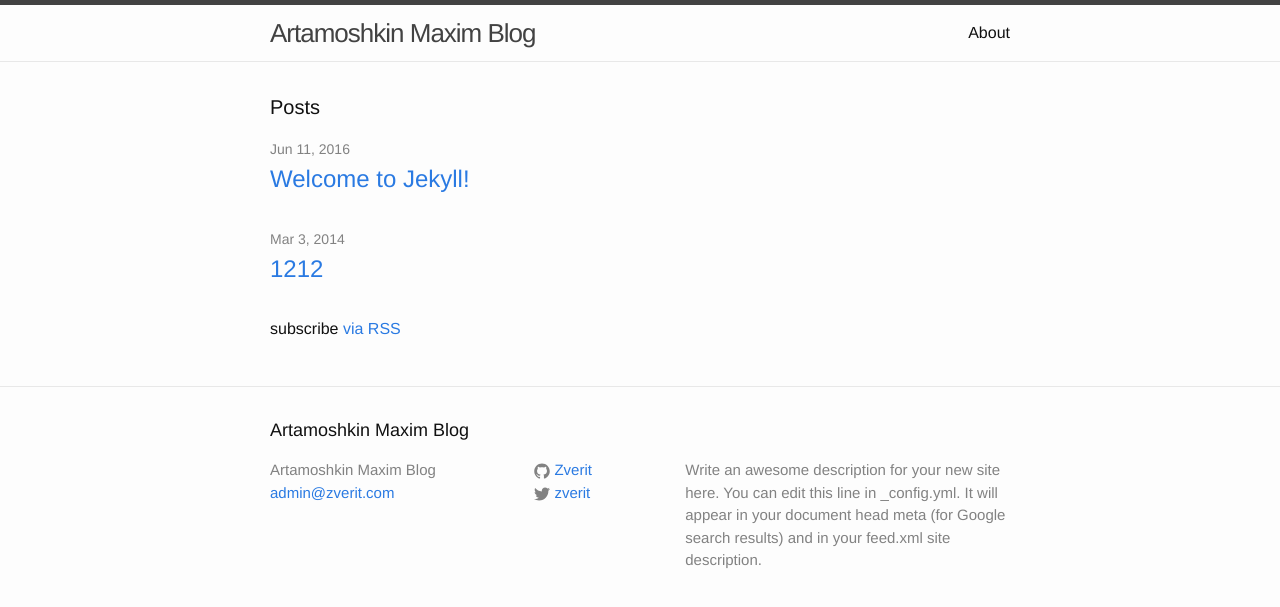
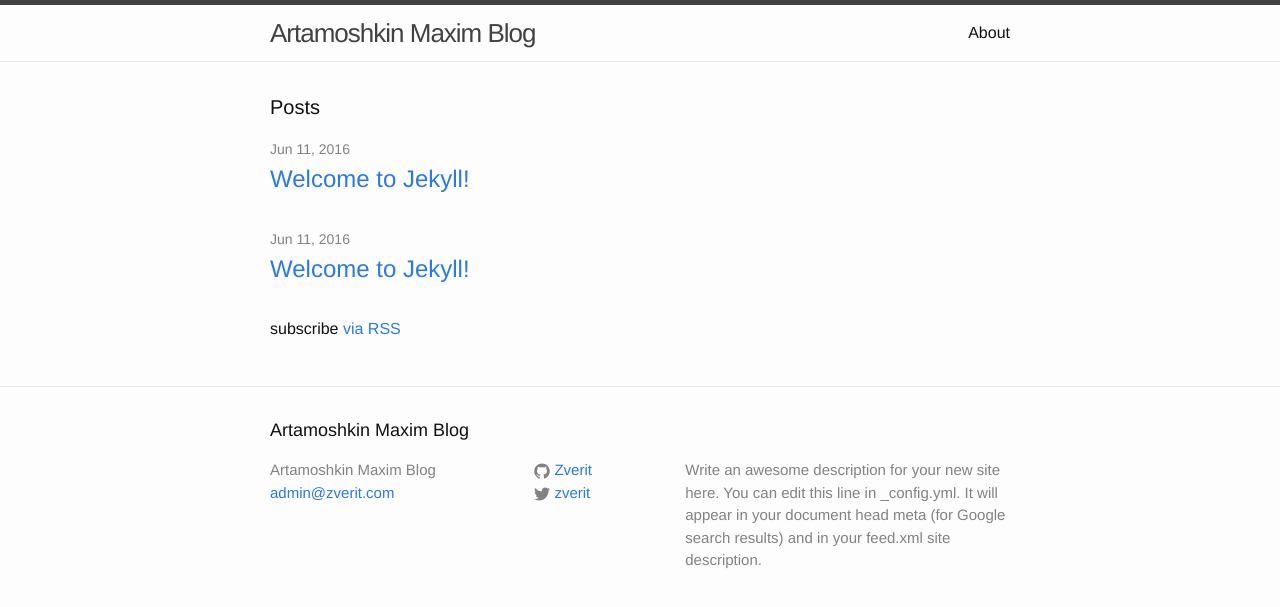
Before and after one commit to martamoshkin/blog.zverit.com, a Jekyll site: the page built from index.html, in a window 1280 px wide. Shown: the top 607 px of the page. Built offline with Jekyll 4.4.1, drawn with Linux system fonts in a browser that asks for light colours.

Commit message:
Update 2014-3-3-1212.markdown

```diff
--- a/_posts/2014-3-3-1212.markdown
+++ b/_posts/2014-3-3-1212.markdown
@@ -1,4 +1,9 @@
-
+---
+layout: post
+title:  "Welcome to Jekyll!"
+date:   2016-06-11 15:15:29 +0300
+categories: jekyll update
+---
 {% highlight ruby %}
 def print_hi(name)
   puts "Hi, #{name}"
```
